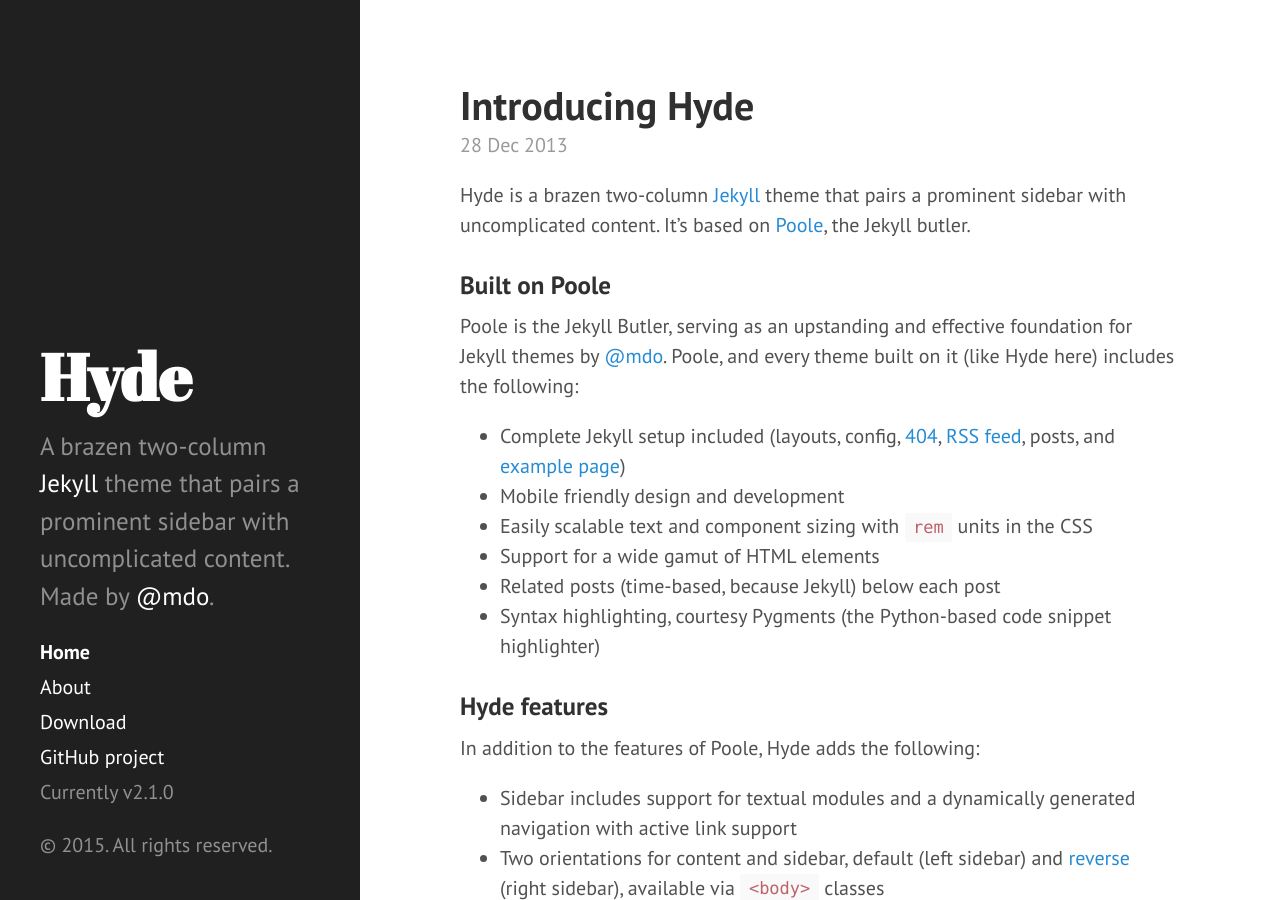
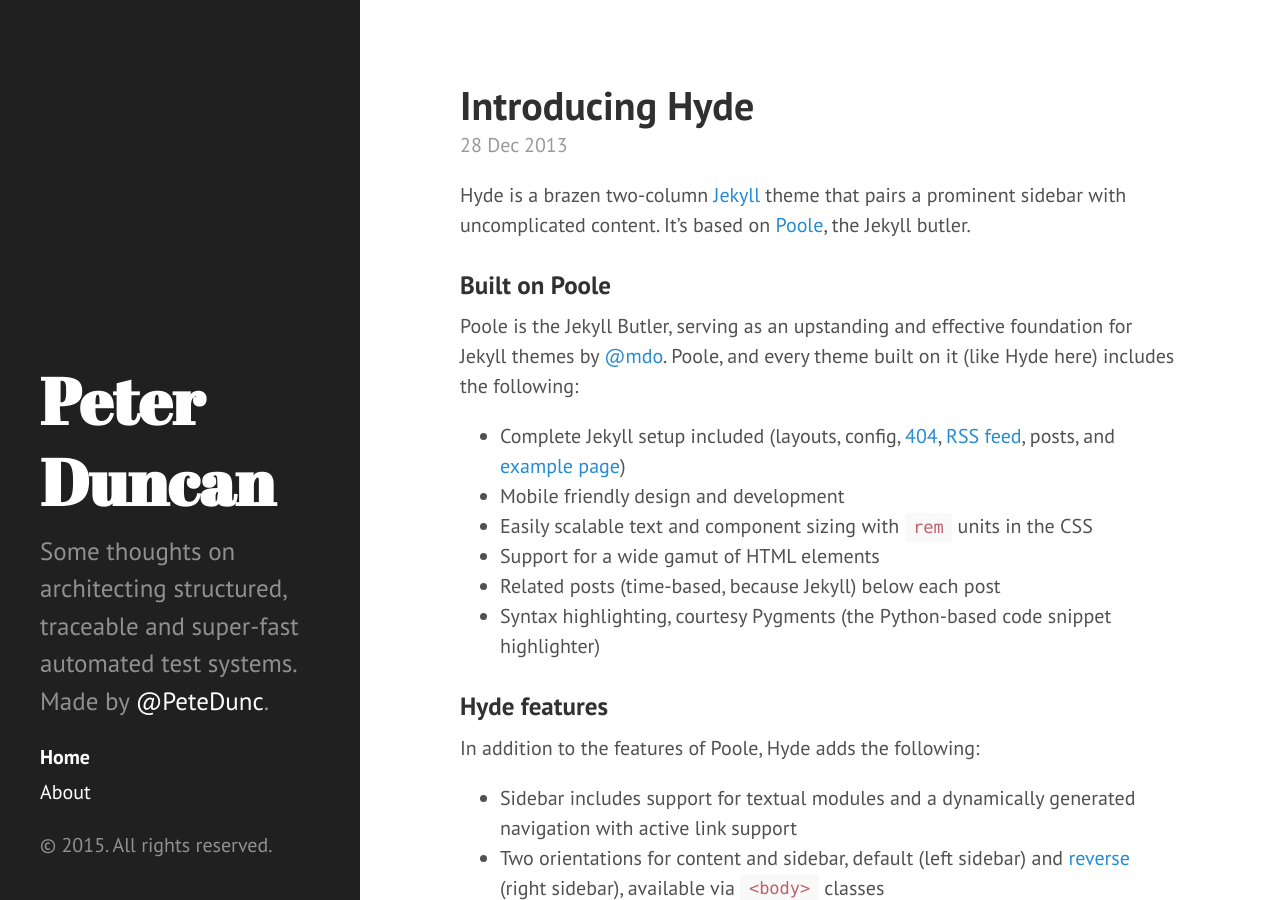
Before and after one commit to pdunc/pdunc.github.io, a Jekyll site: the page built from index.html, in a window 1280 px wide and 900 px high. Built offline with Jekyll 4.4.1, drawn with Linux system fonts in a browser that asks for light colours; Markdown is read by kramdown in place of the engine named in the settings; the list of posts is cut into pages by our own code.

Commit message:
Changed the config to my details and added a blurb.  Removed the download and github project links from the sidebar.

```diff
--- a/_config.yml
+++ b/_config.yml
@@ -7,15 +7,15 @@
 relative_permalinks: true
 
 # Setup
-title:            Hyde
-tagline:          'A Jekyll theme'
-description:      'A brazen two-column <a href="http://jekyllrb.com" target="_blank">Jekyll</a> theme that pairs a prominent sidebar with uncomplicated content. Made by <a href="https://twitter.com/mdo" target="_blank">@mdo</a>.'
-url:              http://hyde.getpoole.com
+title:            Peter Duncan
+tagline:          'Testing the untestable'
+description:      'Some thoughts on architecting structured, traceable and super-fast automated test systems. Made by <a href="https://twitter.com/PeteDunc" target="_blank">@PeteDunc</a>.'
+url:              http://pdunc.github.io
 baseurl:          /
 
 author:
-  name:           'Mark Otto'
-  url:            https://twitter.com/mdo
+  name:           'Peter Duncan'
+  url:            https://twitter.com/PeteDunc
 
 paginate:         5
 
@@ -23,4 +23,4 @@
 version:          2.1.0
 
 github:
-  repo:           https://github.com/poole/hyde
+  repo:           https://github.com/pdunc/pdunc.github.io
--- a/_includes/sidebar.html
+++ b/_includes/sidebar.html
@@ -26,9 +26,6 @@
         {% endif %}
       {% endfor %}
 
-      <a class="sidebar-nav-item" href="{{ site.github.repo }}/archive/v{{ site.version }}.zip">Download</a>
-      <a class="sidebar-nav-item" href="{{ site.github.repo }}">GitHub project</a>
-      <span class="sidebar-nav-item">Currently v{{ site.version }}</span>
     </nav>
 
     <p>&copy; {{ site.time | date: '%Y' }}. All rights reserved.</p>
```
